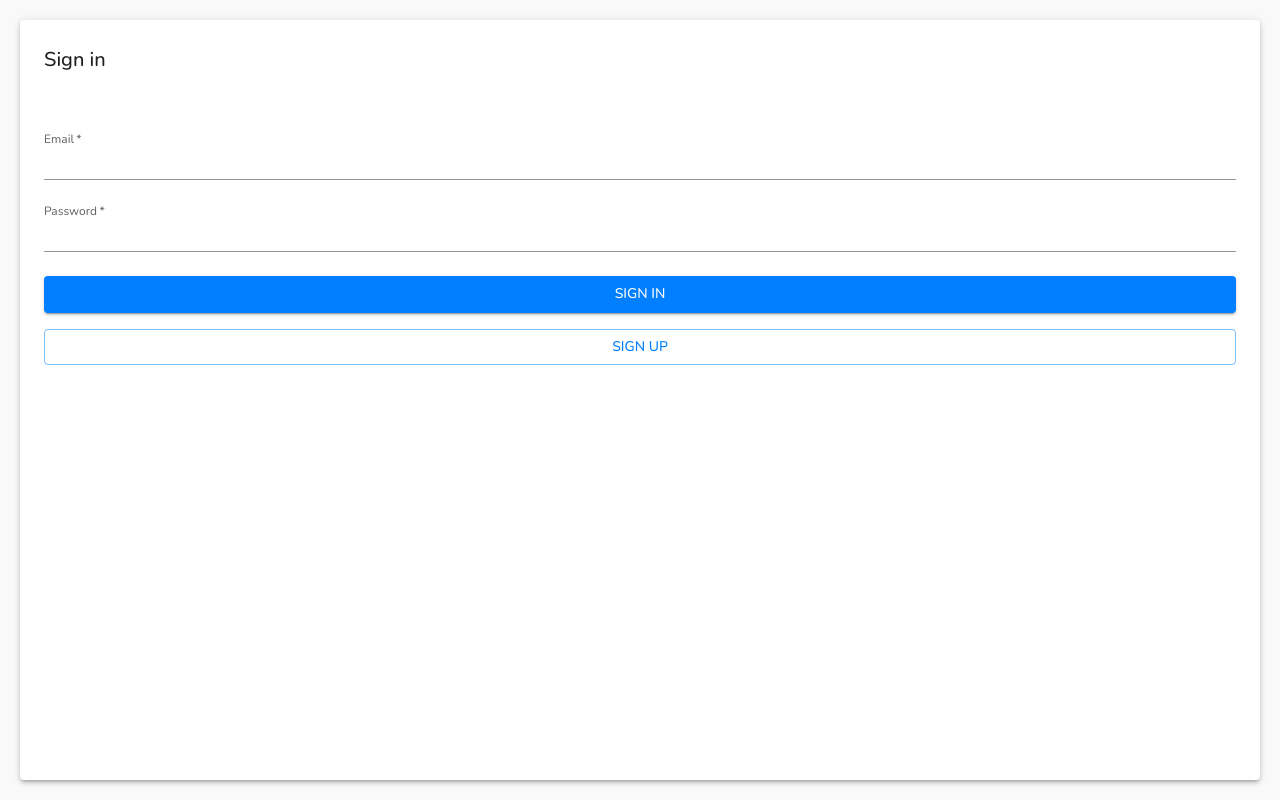
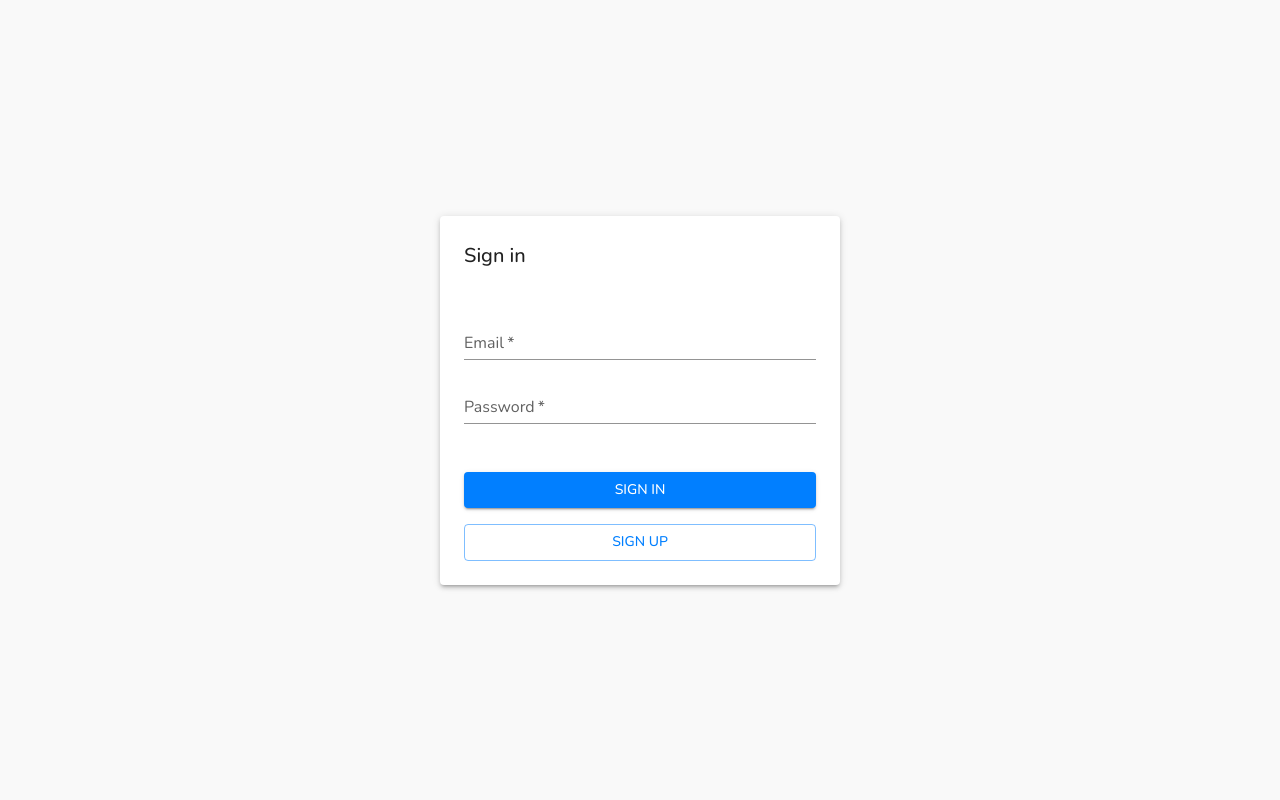
Before and after one commit to afilipapereira/money-manager, a Next.js app: page /login in a window 1280 px wide. Built offline with nearby package versions, Linux system fonts and the light colour scheme; what @mui/material-nextjs would draw is missing.

Commit message:
Minor style adjustments to login/sign up popup

```diff
--- /dev/null
+++ b/src/app/components/ui/PopUpContainer.jsx
@@ -0,0 +1,22 @@
+import {
+  Paper,
+  Stack,
+  Box
+} from '@mui/material';
+
+export default function PopUpContainer({ children }) {
+  return (
+    <Stack sx={{ height: '100vh' }} direction="column" justifyContent="center" alignContent="center" alignItems="center">
+      <Paper
+        elevation={3}
+        sx={{
+          minWidth: { xs: 'calc(100% - 20px*2)', sm: '400px' },
+          margin: '20px',
+        }}>
+        <Box p={3}>
+          {children}
+        </Box>
+      </Paper>
+    </Stack>
+  );
+}
--- a/src/app/login/page.jsx
+++ b/src/app/login/page.jsx
@@ -3,20 +3,20 @@
 import React from 'react';
 import { SignInAction } from '@/app/actions';
 import {
-  Paper,
   Box,
   TextField,
   Button,
   Typography,
   Stack,
 } from '@mui/material';
+import { useEffect } from 'react';
 
-import { useEffect } from 'react';
+import PopUpContainer from '@/app/components/ui/PopUpContainer';
 
 
 export default function LoginPage({ searchParams }) {
   const { error } = React.use(searchParams);
-console.log('error', error);
+
   useEffect(() => {
     if (typeof window !== 'undefined' && error) {
       const url = new URL(window.location);
@@ -26,36 +26,34 @@ console.log('error', error);
   }, []);
 
   return (
-    <Paper elevation={3} style={{ margin: '20px', minHeight: 'calc(100vh - 40px)' }}>
-      <Box component="form" p={3}>
+    <PopUpContainer>
+      <Box component="form">
         <Stack sx={{ height: '100%' }}>
-          <Typography variant="h6" component="h6" sx={{ pb: 7 }}>
+          <Typography variant="h6" component="h6" sx={{ pb: 5 }}>
             Sign in
           </Typography>
           <TextField
             label="Email"
             name="email"
             type="email"
-            slotProps={{ inputLabel: { shrink: true, }}}
             fullWidth
             required
             variant="standard"
-            sx={{ pb: 3 }}
+            sx={{ pb: 2 }}
           />
           <TextField
             label="Password"
             name="password"
             type="password"
-            slotProps={{ inputLabel: { shrink: true, }}}
             fullWidth
             required
             variant="standard"
-            sx={{ pb: 3 }}
+            sx={{ pb: 2 }}
           />
 
           {error && <Typography variant="body2" pb={3} color="error">{error}</Typography>}
 
-          <Button formAction={SignInAction} variant="contained" type="submit" sx={{ mt: 'auto', mb: 2 }}>
+          <Button formAction={SignInAction} variant="contained" type="submit" sx={{ mt: 4, mb: 2 }}>
             Sign in
           </Button>
           <Button href="/sign-up" variant="outlined" sx={{ mt: 'auto' }}>
@@ -63,6 +61,6 @@ console.log('error', error);
           </Button>
         </Stack>
       </Box>
-    </Paper>
+    </PopUpContainer>
   )
 }
```
Also changed, not shown: src/app/sign-up/page.jsx (+11 -13 lines).
